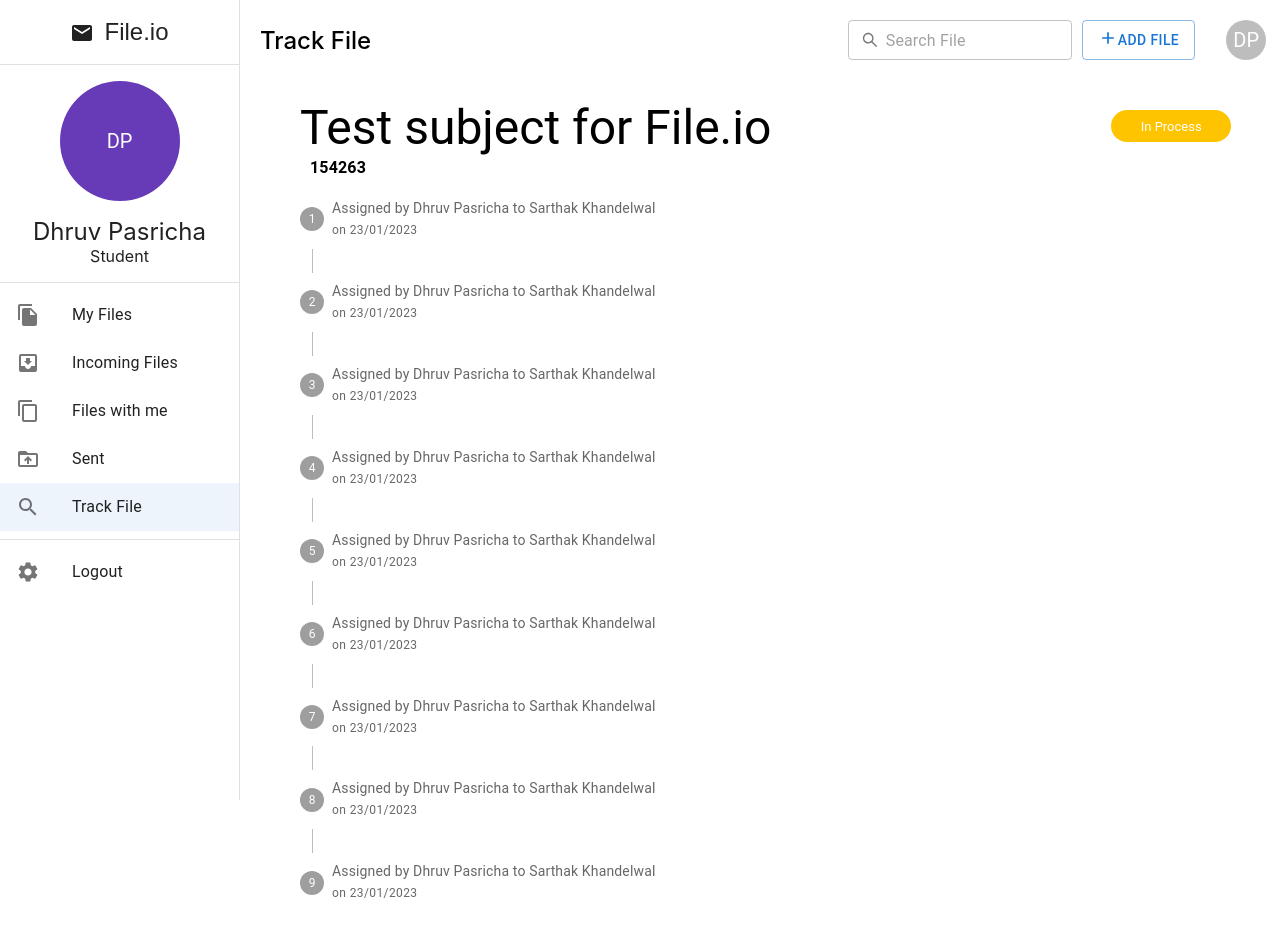
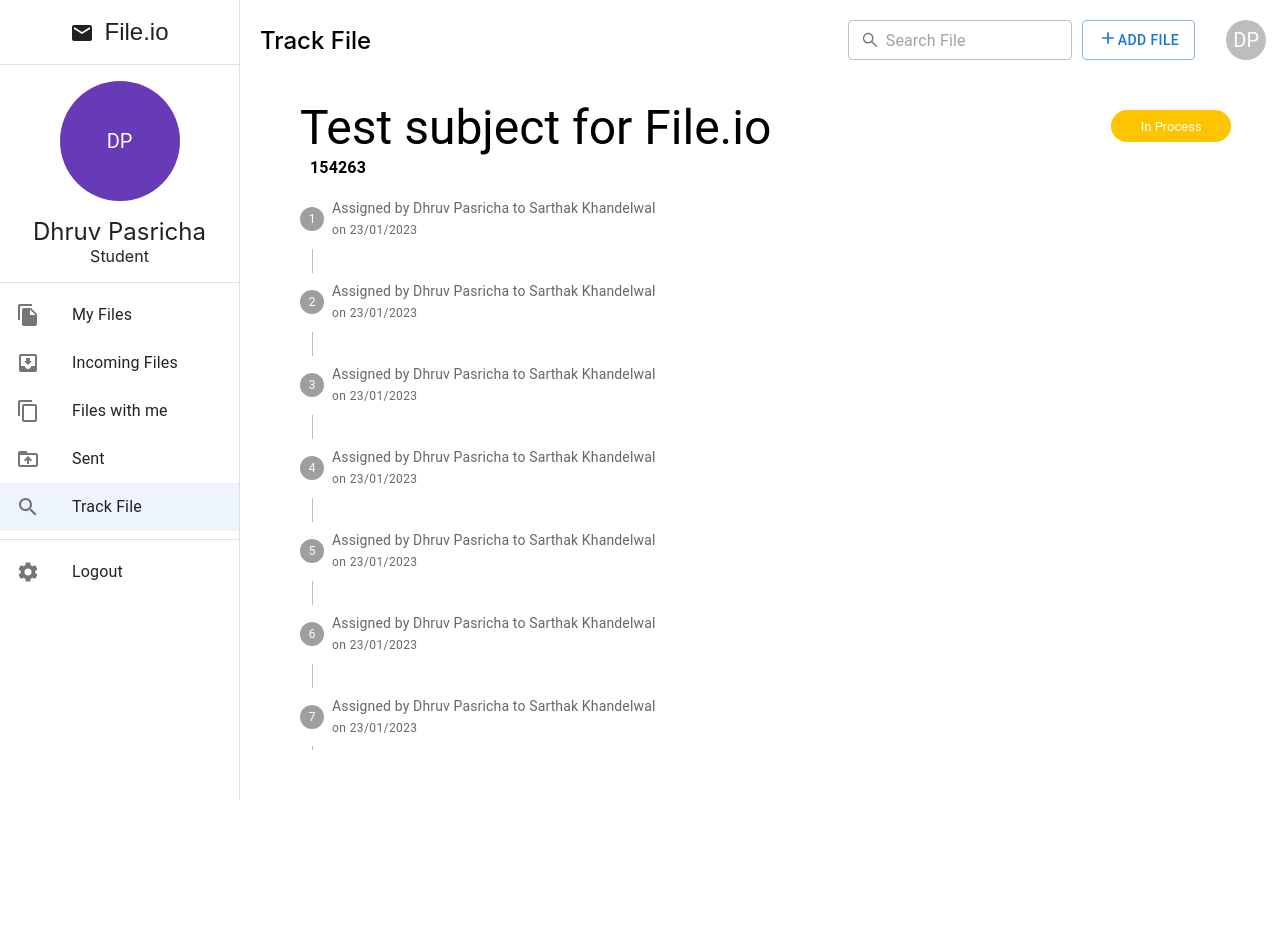
Before and after one commit to DhruvPasricha/Minor-Project-Frontend, a React (Create React App) app: page /track-files in a window 1280 px wide. After the commit the page ends 800 px from the top, so only its background shows below. Built offline with nearby package versions, Linux system fonts and the light colour scheme.

Commit message:
Scroll and Focus Fixes

```diff
--- a/src/App.tsx
+++ b/src/App.tsx
@@ -1,10 +1,7 @@
-import React, { useEffect, useRef } from 'react'
+import React from 'react'
 import SideBar from '../src/Components/SideBar/SideBar'
 import NavBar from './Components/NavBar/NavBar'
-import FileHistory from './Components/Sarthak/FileTable/FileHistory'
 import './App.css'
-import FileTable from './Components/Sarthak/FileTable/FileTable'
-import ProfileCard from './Components/ProfileCard/ProfileCard'
 import { Routes, Route } from 'react-router-dom'
 import MyFiles from './Pages/MyFiles'
 import IncomingFiles from './Pages/IncomingFiles/IncomingFiles'
@@ -12,24 +9,11 @@ import ReceivedFiles from './Pages/ReceivedFiles'
 import SentFiles from './Pages/SentFiles'
 import TrackFiles from './Pages/TrackFiles'
 import NotFound from './Pages/NotFound'
-import Settings from './Pages/Logout'
 import Logout from './Pages/Logout'
 
 const App = () => {
-  const ref = useRef<HTMLDivElement>(null)
-
-  useEffect(() => {
-    if (!ref.current) return
-
-    if (window.location.pathname === '/track-files') {
-      ref.current.classList.remove('.no-scroll')
-    } else {
-      ref.current.classList.add('.no-scroll')
-    }
-  }, [window.location.pathname])
-
   return (
-    <div id='app' ref={ref}>
+    <div id='app' className='no-scroll'>
       <SideBar />
       <div>
         <NavBar />
--- a/src/Components/SideBar/SideBar.tsx
+++ b/src/Components/SideBar/SideBar.tsx
@@ -1,32 +1,13 @@
-import React from 'react'
-import {
-  Box,
-  Drawer,
-  Avatar,
-  List,
-  Divider,
-  ListItem,
-  ListItemButton,
-  ListItemIcon,
-  ListItemText,
-  ButtonBase,
-} from '@mui/material'
-import {
-  MoveToInbox,
-  Mail,
-  FileCopy,
-  ContentCopy,
-  DriveFolderUpload,
-  Search,
-  Settings,
-} from '@mui/icons-material'
-import { deepPurple } from '@mui/material/colors'
-import './SideBar.css'
-import { useNavigate } from 'react-router-dom'
+import React from 'react';
+import { Box, Drawer, Avatar, List, Divider, ListItem, ListItemButton, ListItemIcon, ListItemText, ButtonBase } from '@mui/material';
+import { MoveToInbox, Mail, FileCopy, ContentCopy, DriveFolderUpload, Search, Settings } from '@mui/icons-material';
+import { deepPurple } from '@mui/material/colors';
+import './SideBar.css';
+import { useNavigate } from 'react-router-dom';
 
 const SideBar = () => {
-  const navigate = useNavigate()
-  const drawerWidth = 240
+    const navigate = useNavigate();
+    const drawerWidth = 240;
 
     const endPoints = [
         { name: 'My Files', endPoint: '/my-files', icon: <FileCopy /> },
@@ -46,7 +27,7 @@ const SideBar = () => {
             icon: <DriveFolderUpload />,
         },
         { name: 'Track File', endPoint: '/track-files', icon: <Search /> },
-  ]
+    ];
 
     return (
         <Box sx={{ display: 'flex' }}>
@@ -59,21 +40,16 @@ const SideBar = () => {
                         boxSizing: 'border-box',
                     },
                 }}
-        variant='permanent'
-        anchor='left'
+                variant="permanent"
+                anchor="left"
             >
                 <ButtonBase
                     disableRipple
                     onClick={(event) => {
-            navigate('/')
+                        navigate('/');
                     }}
                 >
-          <Box
-            display='flex'
-            justifyContent='center'
-            alignItems='center'
-            sx={{ pt: 2, pb: 2 }}
-          >
+                    <Box display="flex" justifyContent="center" alignItems="center" sx={{ pt: 2, pb: 2 }}>
                         <div style={{ paddingTop: '5px', paddingRight: '10px' }}>
                             <Mail />
                         </div>
@@ -92,15 +68,8 @@ const SideBar = () => {
                 </ButtonBase>
 
                 <Divider />
-        <Box
-          display='flex'
-          justifyContent='center'
-          alignItems='center'
-          sx={{ pt: 2, pb: 2 }}
-        >
-          <Avatar sx={{ bgcolor: deepPurple[500], width: 120, height: 120 }}>
-            DP
-          </Avatar>
+                <Box display="flex" justifyContent="center" alignItems="center" sx={{ pt: 2, pb: 2 }}>
+                    <Avatar sx={{ bgcolor: deepPurple[500], width: 120, height: 120 }}>DP</Avatar>
                 </Box>
                 {/* Name */}
                 <div
@@ -130,7 +99,10 @@ const SideBar = () => {
                             <ListItemButton
                                 selected={data.endPoint === window.location.pathname}
                                 onClick={() => {
-                  navigate(data.endPoint)
+                                    navigate(data.endPoint);
+                                    if (data.endPoint === '/track-files') {
+                                        (document.getElementsByTagName('input')[0] as HTMLElement)?.focus();
+                                    }
                                 }}
                             >
                                 <ListItemIcon>{data.icon}</ListItemIcon>
@@ -144,7 +116,7 @@ const SideBar = () => {
                     <ListItem disablePadding>
                         <ListItemButton
                             onClick={() => {
-                navigate('logout')
+                                navigate('logout');
                             }}
                         >
                             <ListItemIcon>
@@ -156,7 +128,7 @@ const SideBar = () => {
                 </List>
             </Drawer>
         </Box>
-  )
-}
+    );
+};
 
-export default SideBar
+export default SideBar;
--- a/src/Pages/IncomingFiles/IncomingFiles.tsx
+++ b/src/Pages/IncomingFiles/IncomingFiles.tsx
@@ -2,7 +2,7 @@ import * as React from 'react'
 import DataTable, { Column } from '../../Components/DataTable/DataTable'
 import FILE_STATUS from '../../Components/FileStatus/FileStatus'
 import TableCell from '../../Components/DataTable/TableCell/TabelCell'
-import { ReceiveFileSwal } from '../../Components/FileSwals/FileSwals'
+import { ReceiveFileSwal } from '../../Components/FileSwals/ReceiveFileSwal'
 
 const columns: Column[] = [
   { id: 'fileDetails', label: 'File Details' },
--- a/src/Pages/SentFiles.tsx
+++ b/src/Pages/SentFiles.tsx
@@ -2,7 +2,7 @@ import * as React from 'react'
 import DataTable, { Column } from '../Components/DataTable/DataTable'
 import FILE_STATUS from '../Components/FileStatus/FileStatus'
 import TableCell from '../Components/DataTable/TableCell/TabelCell'
-import { ReceiveFileSwal } from '../Components/FileSwals/FileSwals'
+import { ReceiveFileSwal } from '../Components/FileSwals/ReceiveFileSwal'
 import { AssignFileSwal } from '../Components/FileSwals/AssignFileSwal'
 
 const columns: Column[] = [
--- a/src/Pages/TrackFiles.tsx
+++ b/src/Pages/TrackFiles.tsx
@@ -1,15 +1,15 @@
-import React from 'react'
-import { Box, Stepper, Step, StepLabel, Typography } from '@mui/material'
-import FILE_STATUS from '../Components/FileStatus/FileStatus'
+import React from 'react';
+import { Box, Stepper, Step, StepLabel, Typography } from '@mui/material';
+import FILE_STATUS from '../Components/FileStatus/FileStatus';
 
 const TrackFiles = () => {
     const data: { [key: string]: string } = {
         subject: 'Test subject for File.io',
         id: '154263',
         status: 'IN_PROGRESS',
-  }
+    };
     const getSteps = () => {
-    const steps = []
+        const steps = [];
         for (let i = 1; i < 10; i++) {
             const stepTrack = {
                 createdby: 'Sarthak Khandelwal',
@@ -17,42 +17,33 @@ const TrackFiles = () => {
                 assignedby: 'Dhruv Pasricha',
                 assignedon: '23/01/2023',
                 assignedto: 'Sarthak Khandelwal',
+            };
+            steps.push(stepTrack);
         }
-      steps.push(stepTrack)
-    }
-    return steps
-  }
+        return steps;
+    };
 
-  const steps = getSteps()
+    const steps = getSteps();
 
     return (
         <Box sx={{ padding: '20px 60px' }}>
             <div style={{ display: 'flex', justifyContent: 'space-between' }}>
-        <Typography variant='h3'>{data.subject}</Typography>{' '}
-        {FILE_STATUS.IN_PROCESS}
+                <Typography variant="h3">{data.subject}</Typography> {FILE_STATUS.IN_PROCESS}
             </div>
 
-      <Typography
-        sx={{ paddingLeft: '10px', fontWeight: 'bold', marginBottom: '10px' }}
-      >
-        {data.id}
-      </Typography>
+            <Typography sx={{ paddingLeft: '10px', fontWeight: 'bold', marginBottom: '10px' }}>{data.id}</Typography>
 
-      <Stepper activeStep={-1} orientation='vertical'>
+            <Stepper activeStep={-1} orientation="vertical" sx={{ maxHeight: '70vh', overflow: 'scroll' }}>
                 {steps.map((step, index) => (
                     <Step key={index}>
-            <StepLabel
-              optional={
-                <Typography variant='caption'>on {step.assignedon}</Typography>
-              }
-            >
+                        <StepLabel optional={<Typography variant="caption">on {step.assignedon}</Typography>}>
                             Assigned by {step.assignedby} to {step.assignedto}
                         </StepLabel>
                     </Step>
                 ))}
             </Stepper>
         </Box>
-  )
-}
+    );
+};
 
-export default TrackFiles
+export default TrackFiles;
```
Also changed, not shown: src/Components/FileSwals/ReceiveFileSwal.ts (renamed from src/Components/FileSwals/FileSwals.ts). Lines whose indentation alone changed are shown as unchanged.
